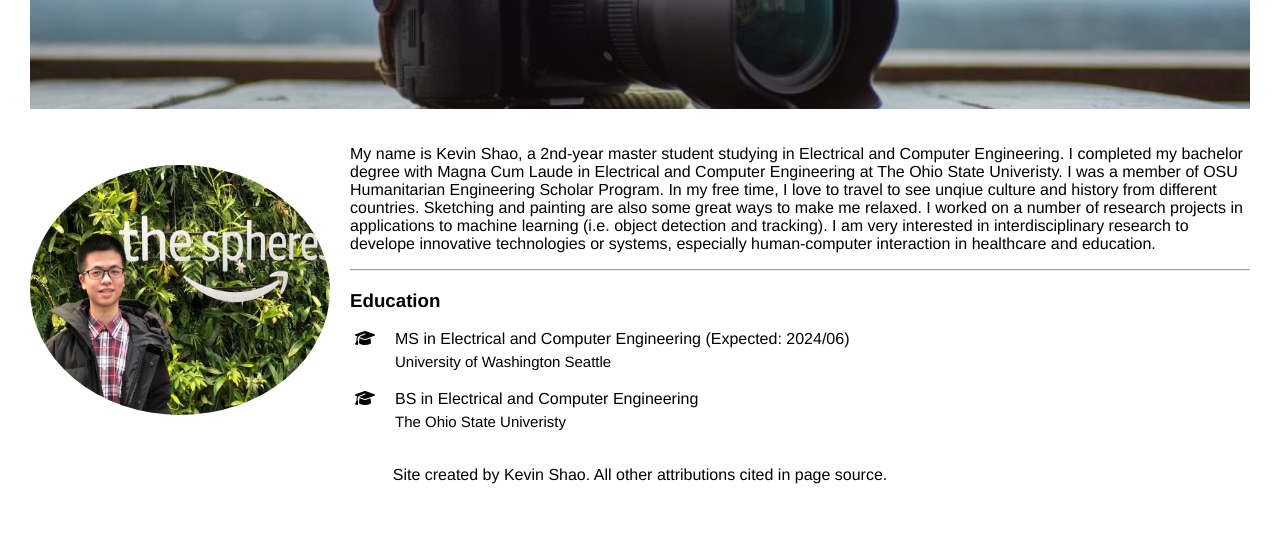
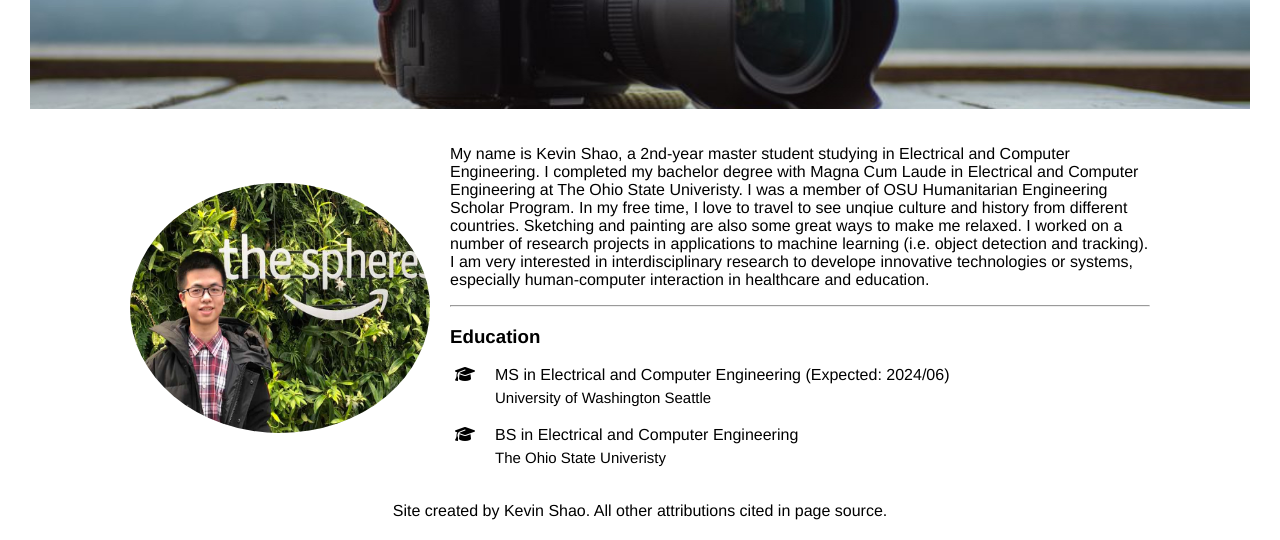
Before and after one commit to Kevinminion18/Kevinminion18.github.io, a plain HTML site: page index.html in a window 1280 px wide. Shown: the part 279-819 px from the top of the page. Drawn offline with nearby package versions, Linux system fonts and the light colour scheme.

Commit message:
update-styles

```diff
--- a/css/styles.css
+++ b/css/styles.css
@@ -61,6 +61,11 @@ nav li:last-child {
 
 nav a {
   text-decoration: none;
+}
+
+#profile-section {
+  margin-right: 100px;
+  margin-left: 100px;
 }
 
 #profile-section > section {
```
